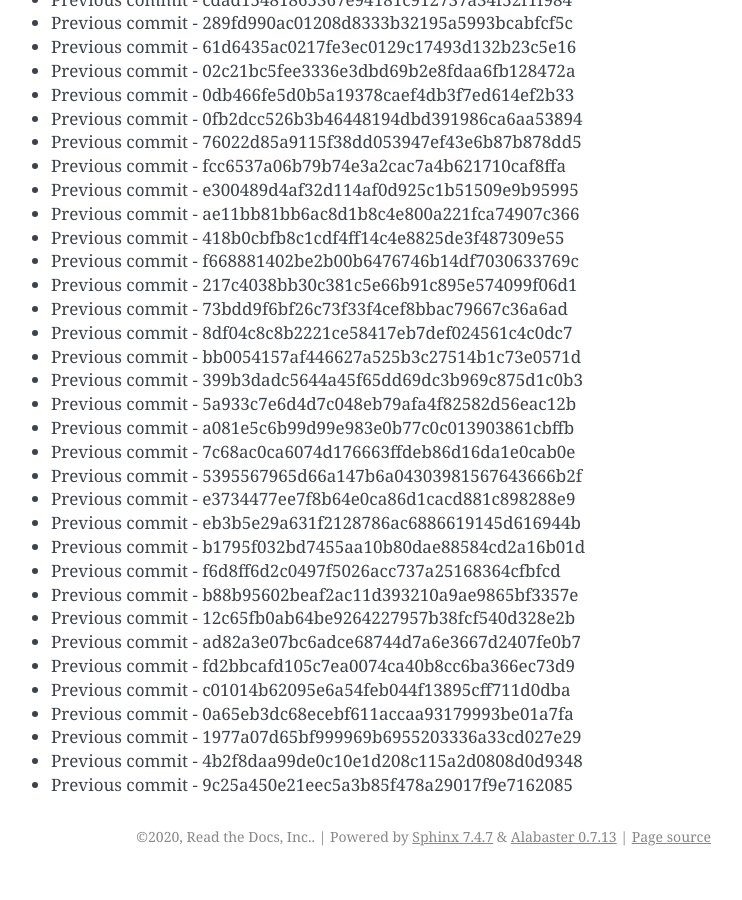
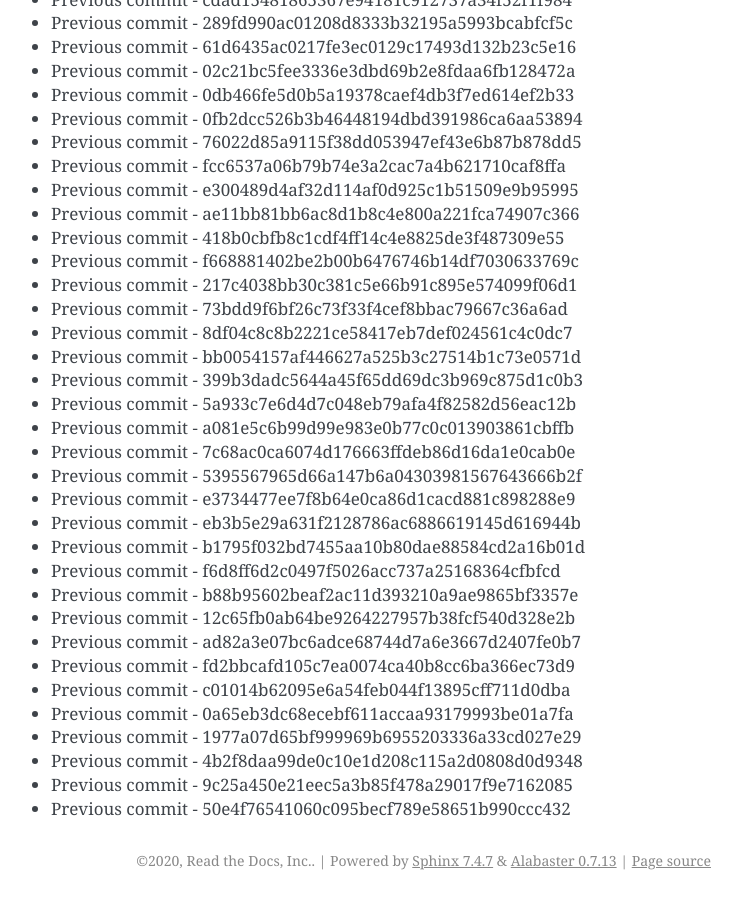
Before and after one commit to readthedocs/rtd-git-stresstest, a Sphinx documentation site: the page built from docs/updates.rst, in a window 1280 px wide and 900 px high, scrolled down 10246 px. Shown: the whole window, without its empty margins (399-1141 px from the left). Built offline with Sphinx 7.4.7, drawn with Linux system fonts in a browser that asks for light colours; before the commit the page ends 11122 px from its top, so only the background shows below that.

Commit message:
Generating commit from previous: 50e4f76541060c095becf789e58651b990ccc432

```diff
--- a/docs/updates.rst
+++ b/docs/updates.rst
@@ -462,3 +462,4 @@ It can be tested for any performance characteristics.
 * Previous commit - 1977a07d65bf999969b6955203336a33cd027e29
 * Previous commit - 4b2f8daa99de0c10e1d208c115a2d0808d0d9348
 * Previous commit - 9c25a450e21eec5a3b85f478a29017f9e7162085
+* Previous commit - 50e4f76541060c095becf789e58651b990ccc432
```
